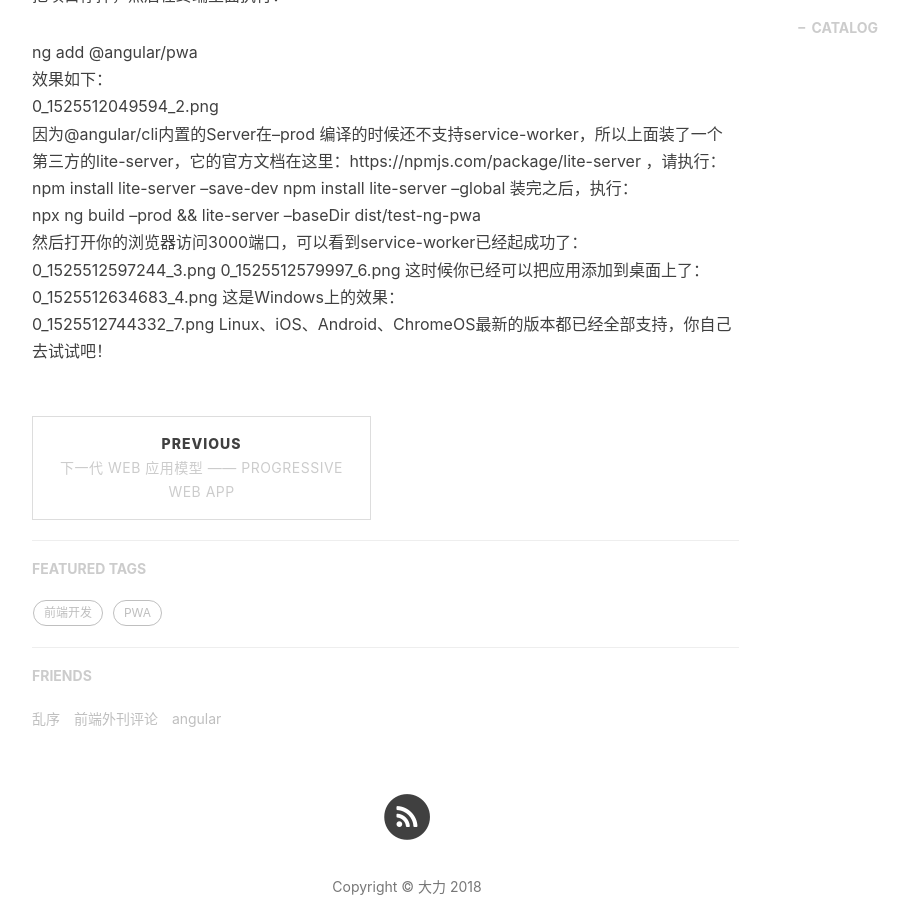
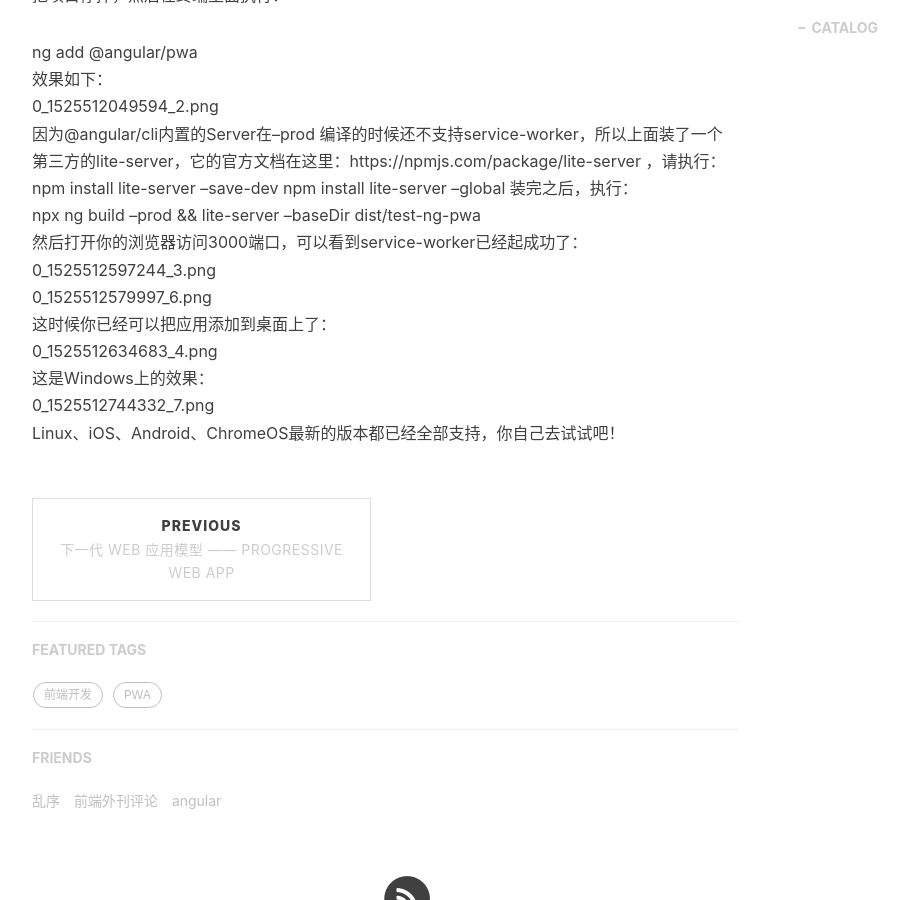
Before and after one commit to daziran123/daziran123.github.io-1, a Jekyll site: the page built from _posts/2018-05-30-angular-pwa-1.markdown, in a window 1280 px wide and 900 px high, scrolled down 1842 px. Shown: the whole window, without its empty margins (233-1142 px from the left). Built offline with Jekyll 4.4.1, drawn with Linux system fonts in a browser that asks for light colours; nearby versions of some CDN libraries; comment, search, counter and statistics services are not loaded; grey boxes are pictures that could not be loaded.

```diff
--- a/_posts/2018-05-30-angular-pwa-1.markdown
+++ b/_posts/2018-05-30-angular-pwa-1.markdown
@@ -52,10 +52,10 @@ npm install lite-server --global
 装完之后，执行：<br>
 npx ng build --prod && lite-server --baseDir dist/test-ng-pwa<br>
 然后打开你的浏览器访问3000端口，可以看到service-worker已经起成功了：<br>
-0_1525512597244_3.png
-0_1525512579997_6.png
+0_1525512597244_3.png<br>
+0_1525512579997_6.png<br>
 这时候你已经可以把应用添加到桌面上了：<br>
-0_1525512634683_4.png
+0_1525512634683_4.png<br>
 这是Windows上的效果：<br>
-0_1525512744332_7.png
+0_1525512744332_7.png<br>
 Linux、iOS、Android、ChromeOS最新的版本都已经全部支持，你自己去试试吧！
```
